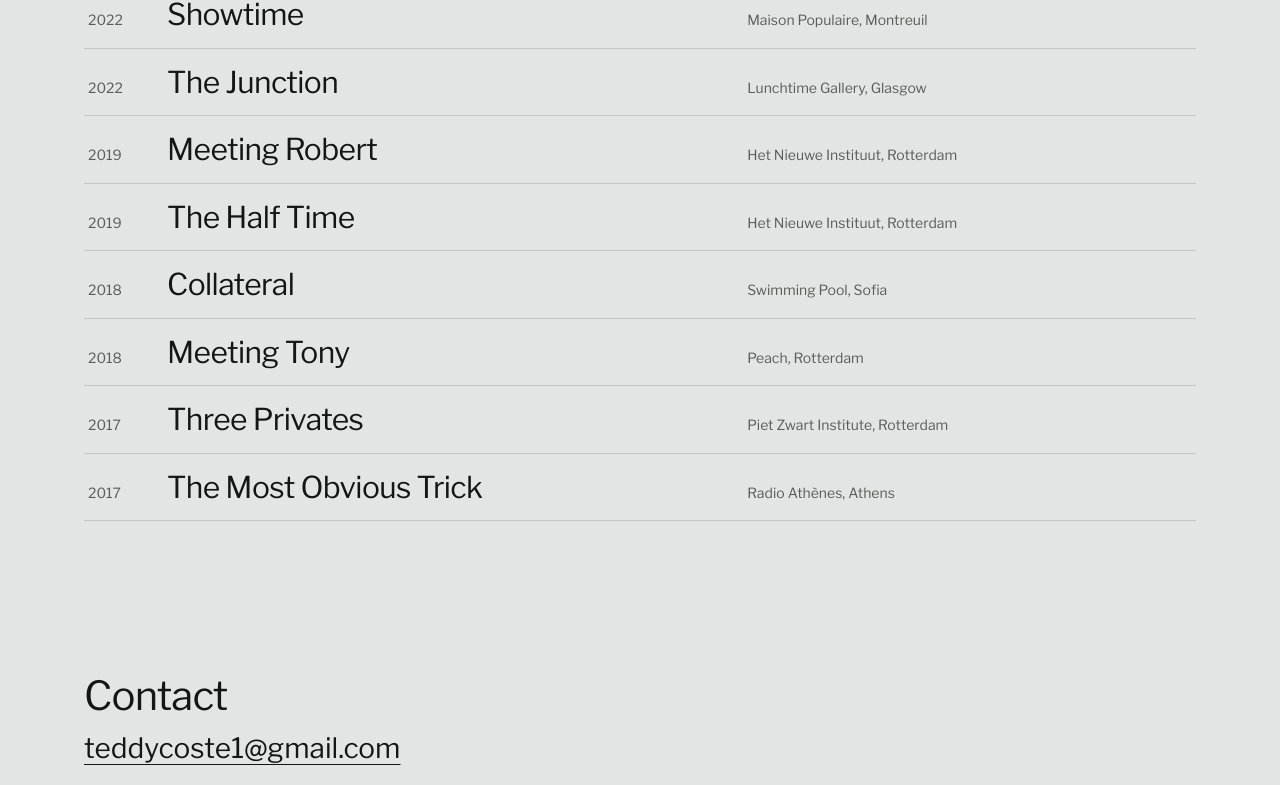
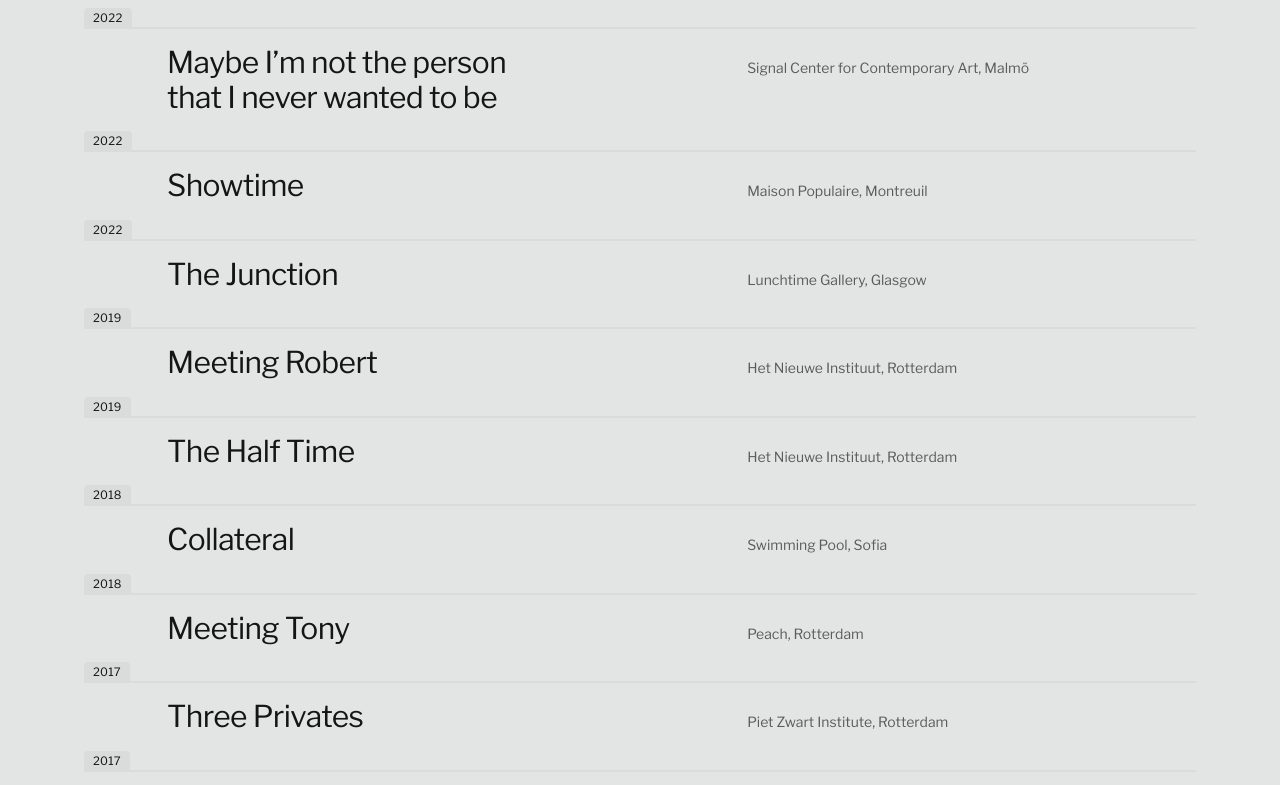
Before and after one commit to Teddyteddytv/teddycoste, a plain HTML site: page index.html in a window 1280 px wide. Shown: the part 724-1509 px from the top of the page. Drawn offline with nearby package versions, Linux system fonts and the light colour scheme.

Commit message:
Liste en fiches : onglet teinté avec l'année, la fiche se soulève au survol
Co-Authored-By: Claude Opus 5.5 <noreply@anthropic.com>

```diff
--- a/index.html
+++ b/index.html
@@ -33,7 +33,7 @@
 
   --bg:light-dark(#e3e5e4,#101413);--ink:light-dark(#141615,#ecebe6);--soft:light-dark(#585d5a,#9ba29e);
   --line:light-dark(#c4c6c3,#29302e);--accent:light-dark(#2d5a62,#86bcc3);--ghost:light-dark(rgba(20,22,21,.07),rgba(236,235,230,.06));
-  --film:#e0e4e1;--paper:#f7f6f1;
+  --film:#e0e4e1;--card:#d9dcda;--paper:#f7f6f1;
   --ease-out:cubic-bezier(0.23,1,0.32,1);--ease-in-out:cubic-bezier(0.77,0,0.175,1)}
 :root,:root[data-theme=light],:root[data-theme=dark]{color-scheme:only light}
 html,body{background:#e3e5e4;color:#141615}
@@ -57,14 +57,21 @@ nav a[aria-current]{color:var(--ink)}
 
 /* ---------- index: list of performances ---------- */
 .index{max-width:1240px;margin:0 auto;padding:clamp(40px,7vw,96px) max(5vw,16px) clamp(32px,5vw,64px)}
-.index h1{margin:0 0 clamp(24px,4vw,40px);font-size:clamp(34px,5vw,52px);line-height:1.05}
-.list{list-style:none;margin:0;padding:0;border-top:1px solid var(--line)}
-.list a{display:grid;grid-template-columns:5ch minmax(0,1fr) minmax(0,.8fr);gap:8px 24px;align-items:baseline;padding:16px 4px;
-  border-bottom:1px solid var(--line);text-decoration:none;transition:background-color 200ms ease}
-.list .yr{font-size:14px;color:var(--soft);font-variant-numeric:tabular-nums}
+.index h1{margin:0 0 clamp(52px,7vw,84px);font-size:clamp(34px,5vw,52px);line-height:1.05}
+.list{list-style:none;margin:0;padding:0}
+/* index cards in a drawer: each performance is a card with a small tinted tab carrying its year */
+.list li{position:relative;margin-top:22px;transition:transform 260ms var(--ease-out)}
+.list li:first-child{margin-top:0}
+.list .tab{position:absolute;left:0;top:-19px;height:20px;padding:0 9px;font-size:11.5px;line-height:20px;letter-spacing:.02em;
+  font-variant-numeric:tabular-nums;color:var(--ink);background:var(--card);border-radius:4px 4px 0 0;pointer-events:none}
+.list a{display:grid;grid-template-columns:5ch minmax(0,1fr) minmax(0,.8fr);gap:8px 24px;align-items:baseline;padding:16px 4px 14px;
+  border-top:2px solid var(--card);text-decoration:none}
+.list .yr{color:transparent!important;font-size:14px;color:var(--soft);font-variant-numeric:tabular-nums}
 .list .t{font-size:clamp(22px,2.6vw,30px);line-height:1.15;text-wrap:balance}
 .list .v{font-size:14px;color:var(--soft)}
-@media (hover:hover) and (pointer:fine){.list a:hover{background:var(--ghost)}}
+@media (hover:hover) and (pointer:fine){.list li:hover{transform:translateY(-5px)}
+  .list li:hover a{background:linear-gradient(var(--card),rgba(217,220,218,0) 70%)}}
+@media (prefers-reduced-motion:reduce){.list li{transition:none}}
 @media (max-width:700px){.list a{grid-template-columns:5ch minmax(0,1fr)}.list .v{grid-column:2}}
 .peek{position:fixed;left:0;top:0;width:150px;aspect-ratio:86/108;pointer-events:none;z-index:40;opacity:0;transition:opacity 200ms var(--ease-out)}
 .peek.on{opacity:1}.peek.land{width:188px;aspect-ratio:108/86}
@@ -492,7 +499,7 @@ function ink(el,dur=700){el.getAnimations().forEach(a=>a.cancel());if(reduce)ret
   el.animate([{clipPath:'inset(0 100% 0 0)',filter:'blur(8px)',opacity:.4},{clipPath:'inset(0 0% 0 0)',filter:'blur(0px)',opacity:1}],{duration:dur,easing:'cubic-bezier(0.23, 1, 0.32, 1)'})}
 
 /* ---------- index ---------- */
-$('list').innerHTML=P.map(p=>`<li><a href="#${p.slug}" data-s="${p.slug}"><span class="yr">${p.year||'—'}</span><span class="t serif">${esc(p.short||p.title)}</span><span class="v">${esc(p.where||venues(p)).split(' · ').join('<br>')}</span></a></li>`).join('');
+$('list').innerHTML=P.map(p=>`<li><span class="tab" aria-hidden="true">${p.year||'—'}</span><a href="#${p.slug}" data-s="${p.slug}"><span class="yr">${p.year||'—'}</span><span class="t serif">${esc(p.short||p.title)}</span><span class="v">${esc(p.where||venues(p)).split(' · ').join('<br>')}</span></a></li>`).join('');
 /* hover preview: the first print of a performance develops beside the pointer */
 const peek=$('peek'),fine=matchMedia('(hover: hover) and (pointer: fine)').matches;let peekOn=null;
 if(fine){
```
